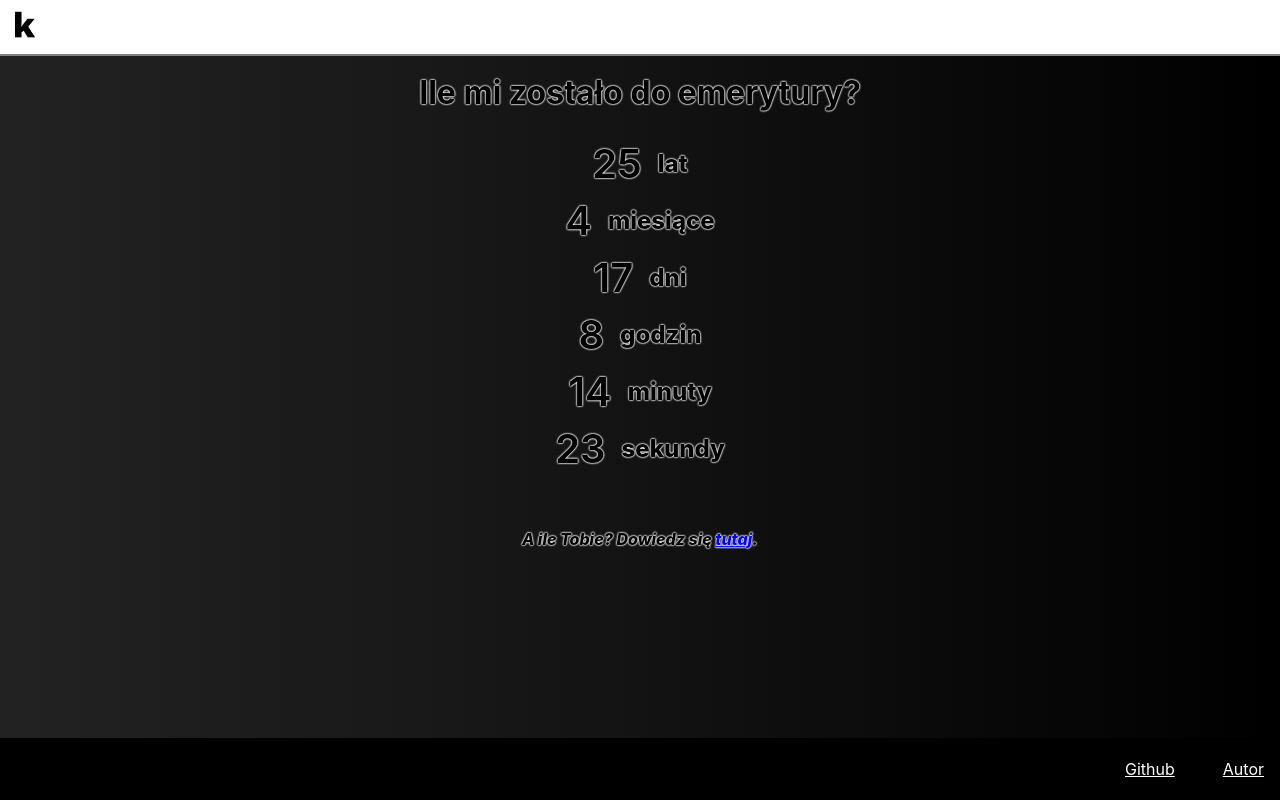
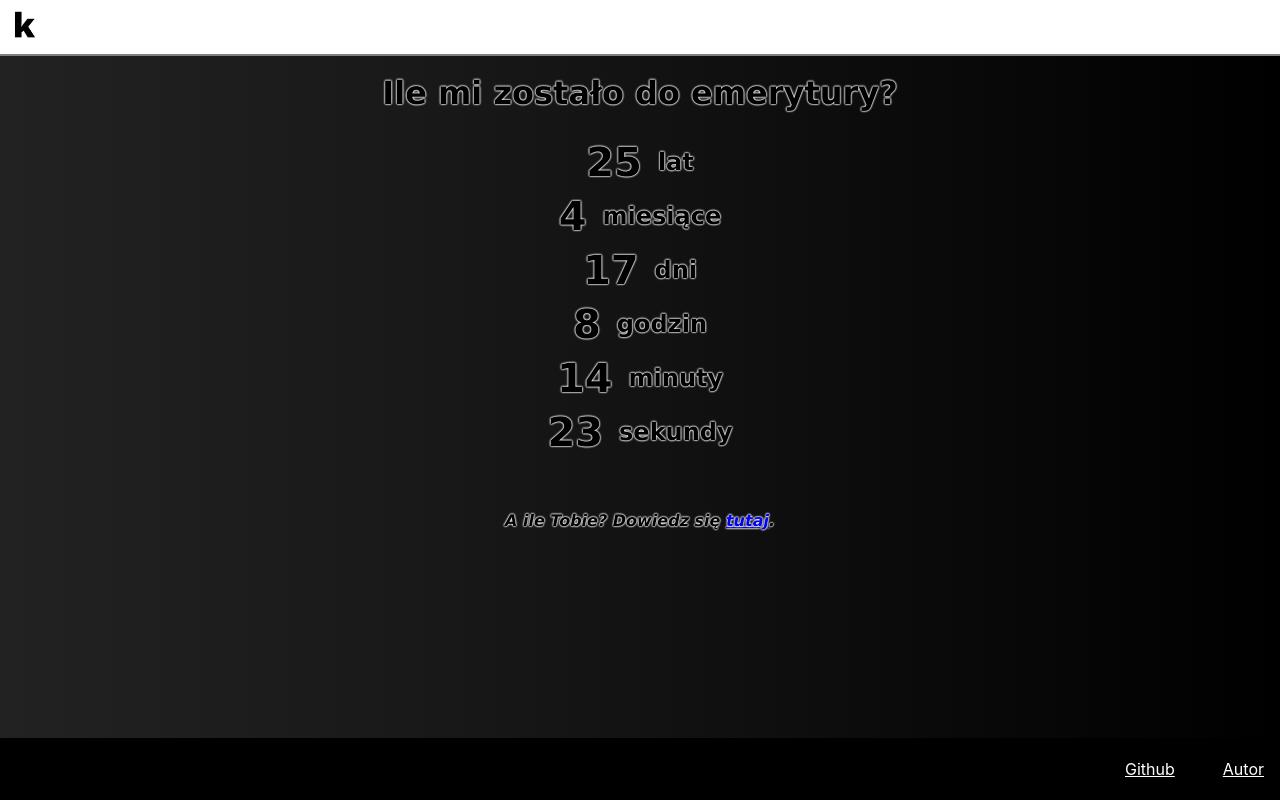
Before and after one commit to pensjonatus/kwlk, a Next.js app: page /retirement/retirement in a window 1280 px wide. Built offline with nearby package versions, Linux system fonts and the light colour scheme.

Commit message:
fonty font

```diff
--- a/pages/retirement/retirement.module.css
+++ b/pages/retirement/retirement.module.css
@@ -6,7 +6,6 @@
   width: 100vw;
   height: var(--main-height);
   background: var(--leading-color);
-
   background: linear-gradient(
     90deg,
     rgba(34, 34, 34, 1) 0%,
@@ -17,6 +16,7 @@
     0 0 var(--shadow-thickness) white, 0 0 var(--shadow-thickness) white;
   font-weight: 800;
   color: black;
+  font-family: 'Lucida Sans', 'Lucida Sans Regular', 'Lucida Grande', 'Lucida Sans Unicode', Geneva, Verdana, sans-serif;
 }
 
 .wrapper {
```
